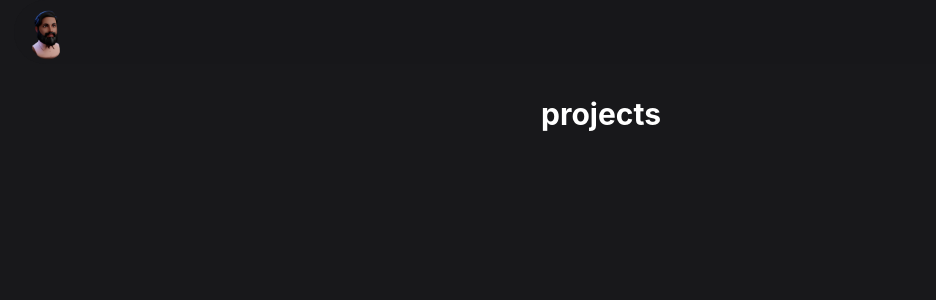
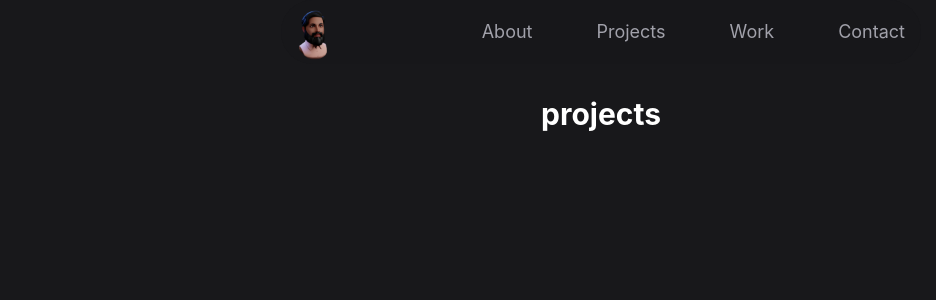
Before and after one commit to kamelpaj/portfolio, a Next.js app: page /projects in a window 1280 px wide. Shown: the top 300 px of the page, without its empty margins (39-975 px from the left). Built offline with nearby package versions, Linux system fonts and the light colour scheme.

Commit message:
desktop header

```diff
--- a/components/DrawMenu/index.js
+++ b/components/DrawMenu/index.js
@@ -5,6 +5,7 @@ import { XMarkIcon } from "@heroicons/react/24/outline";
 import Link from "next/link";
 import Image from "next/image";
 import { useRouter } from "next/router";
+import { HEADER_LINKS } from "../../constants";
 
 export default function DrawMenu(props) {
   const { open, setOpen } = props;
@@ -12,7 +13,7 @@ export default function DrawMenu(props) {
 
   useEffect(() => {
     router.events.on("routeChangeComplete", () => {
-      setOpen(false)
+      setOpen(false);
     });
     return () => {
       router.events.off("routeChangeComplete", () => {
@@ -77,26 +78,13 @@ export default function DrawMenu(props) {
                     </div>
                     <div className="relative mt-6 flex-1 px-4 sm:px-6">
                       <ul className="text-center text-xl">
-                        <li>
-                          <Link href="/about">
-                            <a>about</a>
-                          </Link>
-                        </li>
-                        <li>
-                          <Link href="/projects">
-                            <a>projects</a>
-                          </Link>
-                        </li>
-                        <li>
-                          <Link href="/work">
-                            <a>work</a>
-                          </Link>
-                        </li>
-                        <li>
-                          <Link href="/contact">
-                            <a>contact</a>
-                          </Link>
-                        </li>
+                        {HEADER_LINKS.map((hl, i) => (
+                          <li key={i} className="pb-4 text-2xl font-bold">
+                            <Link href={hl.url}>
+                              <a>{hl.label}</a>
+                            </Link>
+                          </li>
+                        ))}
                       </ul>
                     </div>
                   </div>
--- a/components/Header/index.js
+++ b/components/Header/index.js
@@ -1,6 +1,7 @@
 import Image from "next/image";
 import Link from "next/link";
 import { useState } from "react";
+import { HEADER_LINKS } from "../../constants";
 import DrawMenu from "../DrawMenu";
 
 export const Header = () => {
@@ -8,7 +9,7 @@ export const Header = () => {
   const HamburgerIcon = (
     <button
       type="button"
-      className="text-white bg-zinc-800 hover:bg-zinc-800 focus:ring-4 focus:outline-none focus:ring-zinc-300 rounded-full p-4 inline-flex mr-2  dark:hover:bg-zinc-700 dark:focus:ring-zinc-800 self-center lg:hidden"
+      className="text-white bg-zinc-800 hover:bg-zinc-800 focus:ring-4 focus:outline-none focus:ring-zinc-300 rounded-full p-4 inline-flex mr-2  dark:hover:bg-zinc-700 dark:focus:ring-zinc-800 self-center lg:invisible"
       onClick={() => setOpen(true)}
     >
       <svg
@@ -24,12 +25,12 @@ export const Header = () => {
           strokeLinecap="round"
         ></path>
       </svg>
-      <span className="sr-only">Icon description</span>
+      <span className="sr-only">Menu button</span>
     </button>
   );
   return (
-    <header className="fixed w-screen flex justify-center h-16 ">
-      <div className="rounded-full bg-zinc-900/95 w-11/12 flex justify-between backdrop-blur-sm ">
+    <header className="fixed w-screen flex justify-center lg:justify-evenly h-16">
+      <nav className="rounded-full bg-zinc-900/95 w-11/12 lg:w-1/2 flex justify-between backdrop-blur-sm">
         <Link href="/">
           <a>
             <Image
@@ -38,11 +39,21 @@ export const Header = () => {
               width={64}
               height={64}
               className="hover:cursor-pointer"
+              layout="fixed"
             />
           </a>
         </Link>
         {HamburgerIcon}
-      </div>
+        <div className="hidden lg:flex self-center gap-8">
+          {HEADER_LINKS.map((hl, i) => (
+            <Link key={i} href={hl.url}>
+              <a className="text-lg m-4 rounded-lg text-zinc-400 hover:text-zinc-200">
+                {hl.label}
+              </a>
+            </Link>
+          ))}
+        </div>
+      </nav>
       <DrawMenu open={open} setOpen={setOpen} />
     </header>
   );
--- /dev/null
+++ b/constants/index.js
@@ -0,0 +1,18 @@
+export const HEADER_LINKS = [
+  {
+    label: "About",
+    url: "/about",
+  },
+  {
+    label: "Projects",
+    url: "/projects",
+  },
+  {
+    label: "Work",
+    url: "/work",
+  },
+  {
+    label: "Contact",
+    url: "/contact",
+  },
+];
--- a/pages/index.js
+++ b/pages/index.js
@@ -18,7 +18,7 @@ export default function Home() {
 
       <main className="pt-24 flex flex-col w-screen gap-4">
         <h1 className="text-3xl font-bold text-center">Hi, I&apos;m Adam</h1>
-        <div className="bg-zinc-800 md:w-11/12 lg:w-1/2 h-64 rounded-lg self-center touch-none">
+        <div className="bg-zinc-800 sm:w-11/12 lg:w-1/2 h-64 rounded-lg self-center touch-none">
           <Suspense fallback={null}>
             <Canvas>
               <ambientLight />
@@ -36,7 +36,7 @@ export default function Home() {
             </Canvas>
           </Suspense>
         </div>
-        <div className="pl-4 self-center">
+        <div className="self-center m-4 lg:w-1/2">
           <p className="text-zinc-400 font-thin">psst... drag my face</p>
 
           <p className="text-xl font-medium">
```
